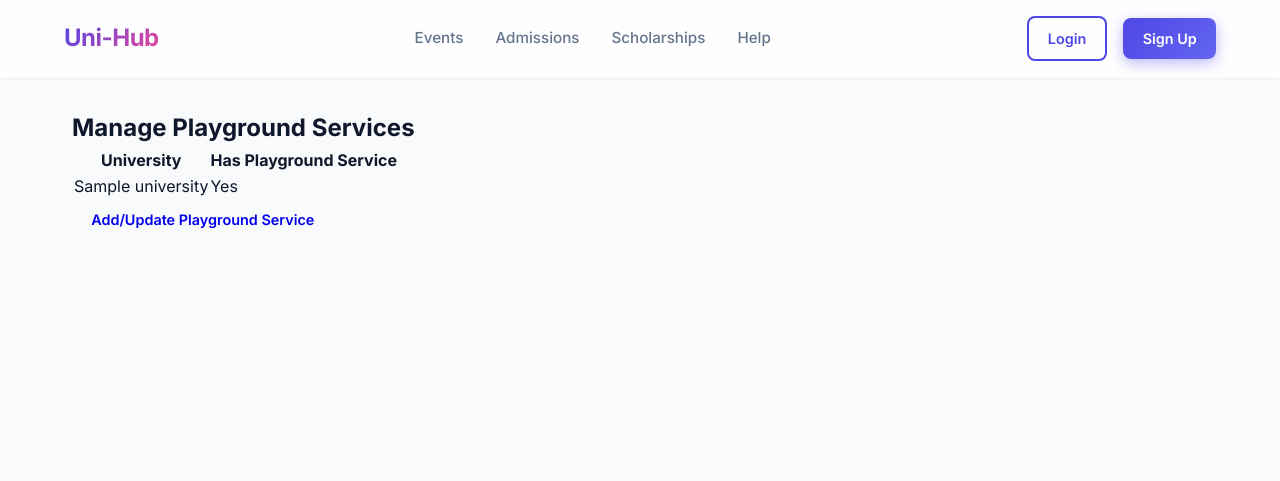
After one commit to sowr0v/UniHub, a Django app: page /playground_service/manage/ in a window 1280 px wide. The commit adds this page. Shown: the top 481 px of the page. Run offline with Django 5.2, Linux system fonts and the light colour scheme; tables that the repository leaves empty hold one stand-in row (values such as "Sample post").

Commit message:
playground  added

```diff
--- /dev/null
+++ b/playground_service/models.py
@@ -0,0 +1,9 @@
+from django.db import models
+from universities.models import University
+
+class PlaygroundService(models.Model):
+    university = models.OneToOneField(University, on_delete=models.CASCADE)
+    has_playground_service = models.BooleanField(default=False)
+
+    def __str__(self):
+        return f"{self.university.name} - {'Yes' if self.has_playground_service else 'No'}"
--- /dev/null
+++ b/playground_service/urls.py
@@ -0,0 +1,7 @@
+from django.urls import path
+from . import views
+
+urlpatterns = [
+    path('add/', views.add_or_update_playground_service, name='add_playground_service'),
+    path('manage/', views.manage_playground_services, name='manage_playground_services'),
+]
--- /dev/null
+++ b/playground_service/views.py
@@ -0,0 +1,19 @@
+from django.shortcuts import render, redirect
+from .forms import PlaygroundServiceForm
+from .models import PlaygroundService
+from django.contrib import messages
+
+def add_or_update_playground_service(request):
+    if request.method == 'POST':
+        form = PlaygroundServiceForm(request.POST)
+        if form.is_valid():
+            form.save()
+            messages.success(request, 'Playground service status added/updated successfully!')
+            return redirect('manage_playground_services')
+    else:
+        form = PlaygroundServiceForm()
+    return render(request, 'add_playground_service.html', {'form': form})
+
+def manage_playground_services(request):
+    playground_services = PlaygroundService.objects.select_related('university').all()
+    return render(request, 'manage_playground_services.html', {'playground_services': playground_services})
--- a/templates/dashboard.html
+++ b/templates/dashboard.html
@@ -255,6 +255,7 @@
             <a href="{% url 'custom_admin:manage_clubs' %}" class="btn" style="background: linear-gradient(135deg, #8b5cf6 0%, #6366f1 100%);">+ Manage Clubs</a>
             <a href="{% url 'manage_bus_services' %}" class="btn" style="background: linear-gradient(135deg, #f59e42 0%, #fbbf24 100%);">Manage Bus Services</a>
             <a href="{% url 'manage_hostel_services' %}" class="btn" style="background: linear-gradient(135deg, #38bdf8 0%, #0ea5e9 100%);">Manage Hostel Services</a>
+            <a href="{% url 'manage_playground_services' %}" class="btn" style="background: linear-gradient(135deg, #34d399 0%, #059669 100%);">Manage Playground Services</a>
             <a href="{% url 'custom_admin:upload_csv' %}" class="btn" style="background: linear-gradient(135deg, #10b981 0%, #059669 100%);">
                 <svg width="16" height="16" fill="none" stroke="currentColor" stroke-width="2" viewBox="0 0 24 24" style="vertical-align: middle; margin-right: 5px;"><path stroke-linecap="round" stroke-linejoin="round" d="M7 16a4 4 0 01-.88-7.903A5 5 0 1115.9 6L16 6a5 5 0 011 9.9M15 13l-3-3m0 0l-3 3m3-3v12"></path></svg>
                 Bulk Upload (CSV)
--- /dev/null
+++ b/templates/manage_playground_services.html
@@ -0,0 +1,21 @@
+{% extends 'base.html' %}
+{% block content %}
+<h2>Manage Playground Services</h2>
+<table class="table">
+    <thead>
+        <tr>
+            <th>University</th>
+            <th>Has Playground Service</th>
+        </tr>
+    </thead>
+    <tbody>
+        {% for playground_service in playground_services %}
+        <tr>
+            <td>{{ playground_service.university.name }}</td>
+            <td>{{ playground_service.has_playground_service|yesno:"Yes,No" }}</td>
+        </tr>
+        {% endfor %}
+    </tbody>
+</table>
+<a href="{% url 'add_playground_service' %}" class="btn btn-success">Add/Update Playground Service</a>
+{% endblock %}
--- a/unihub/settings.py
+++ b/unihub/settings.py
@@ -32,6 +32,7 @@ INSTALLED_APPS = [
     'clubs',
     'bus_service',  # newly added app
     'hostel_service',  # newly added app
+    'playground_service',  # newly added app
 ]
 
 MIDDLEWARE = [
--- a/unihub/urls.py
+++ b/unihub/urls.py
@@ -11,6 +11,7 @@ urlpatterns = [
     path('admission/', include('admission.urls')),
     path('bus_service/', include('bus_service.urls')),  # add bus_service URLs
     path('hostel_service/', include('hostel_service.urls')),  # add hostel_service URLs
+    path('playground_service/', include('playground_service.urls')),  # add playground_service URLs
 ]
 
 # Serve media files in development
```
Also changed, not shown: playground_service/forms.py (added, +10 -0 lines), templates/add_playground_service.html (added, +9 -0 lines), playground_service/migrations/0001_initial.py (added), playground_service/migrations/__init__.py (added).
